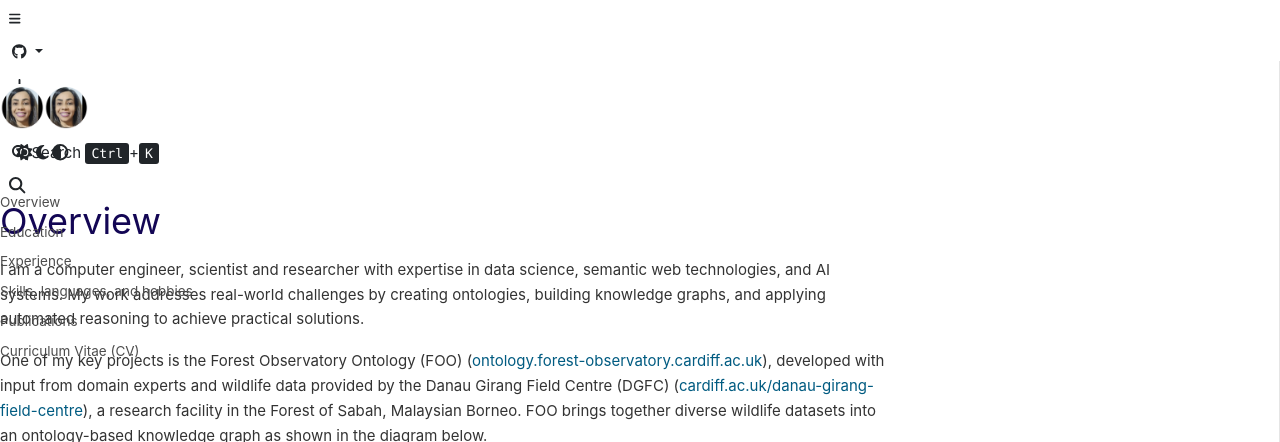
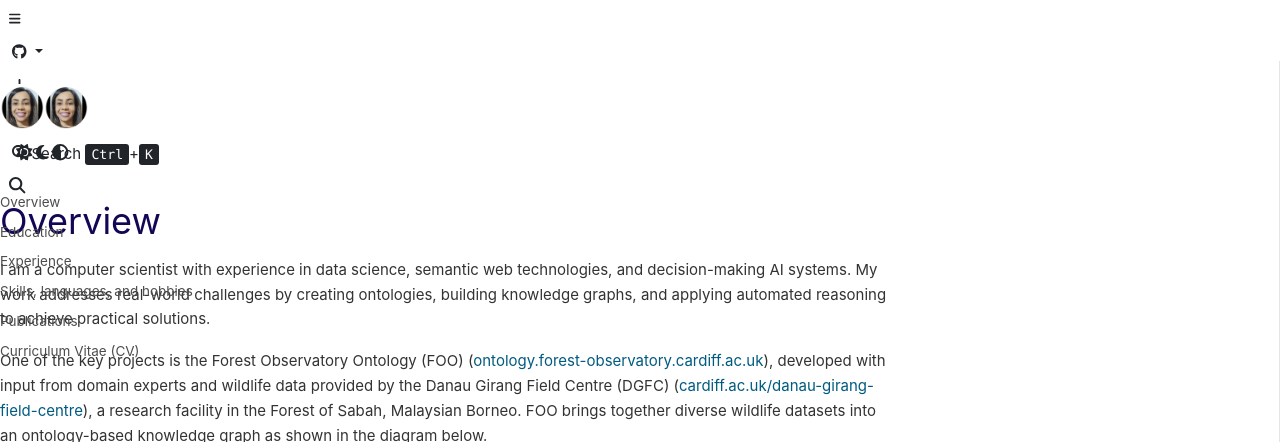
Before and after one commit to Naeima/Naeima, a Jupyter Book: the page built from _sources/intro.md, in a window 1280 px wide and 900 px high, scrolled down 968 px, cut to the strip 0-442 px from the top of the window. Built offline with Jupyter Book 1.0.4 settings and Sphinx 7.4.7 and the Sphinx Book theme 1.1.4, drawn with Linux system fonts in a browser that asks for light colours.

Commit message:
Add files via upload

```diff
--- a/_sources/intro.md
+++ b/_sources/intro.md
@@ -1,8 +1,8 @@
 ## Overview
 
-I am a computer engineer, scientist and researcher with expertise in data science, semantic web technologies, and AI systems. My work addresses real-world challenges by creating ontologies, building knowledge graphs, and applying automated reasoning to achieve practical solutions.
+I am a computer scientist with experience in data science, semantic web technologies, and decision-making AI systems.  My work addresses real-world challenges by creating ontologies, building knowledge graphs, and applying automated reasoning to achieve practical solutions.
 
-One of my key projects is the Forest Observatory Ontology (FOO) (ontology.forest-observatory.cardiff.ac.uk), developed with input from domain experts and wildlife data provided by the Danau Girang Field Centre (DGFC) (cardiff.ac.uk/danau-girang-field-centre), a research facility in the Forest of Sabah, Malaysian Borneo.
+One of the key projects is the Forest Observatory Ontology (FOO) (ontology.forest-observatory.cardiff.ac.uk), developed with input from domain experts and wildlife data provided by the Danau Girang Field Centre (DGFC) (cardiff.ac.uk/danau-girang-field-centre), a research facility in the Forest of Sabah, Malaysian Borneo.
 FOO brings together diverse wildlife datasets into an ontology-based knowledge graph as shown in the diagram below.
 
 
--- a/intro.html
+++ b/intro.html
@@ -319,8 +319,8 @@ title="Print to PDF"
 
   <section id="overview">
 <h1>Overview<a class="headerlink" href="#overview" title="Permalink to this headline">#</a></h1>
-<p>I am a computer engineer, scientist and researcher with expertise in data science, semantic web technologies, and AI systems. My work addresses real-world challenges by creating ontologies, building knowledge graphs, and applying automated reasoning to achieve practical solutions.</p>
-<p>One of my key projects is the Forest Observatory Ontology (FOO) (<a class="reference external" href="http://ontology.forest-observatory.cardiff.ac.uk">ontology.forest-observatory.cardiff.ac.uk</a>), developed with input from domain experts and wildlife data provided by the Danau Girang Field Centre (DGFC) (<a class="reference external" href="http://cardiff.ac.uk/danau-girang-field-centre">cardiff.ac.uk/danau-girang-field-centre</a>), a research facility in the Forest of Sabah, Malaysian Borneo.
+<p>I am a computer scientist with experience in data science, semantic web technologies, and decision-making AI systems.  My work addresses real-world challenges by creating ontologies, building knowledge graphs, and applying automated reasoning to achieve practical solutions.</p>
+<p>One of the key projects is the Forest Observatory Ontology (FOO) (<a class="reference external" href="http://ontology.forest-observatory.cardiff.ac.uk">ontology.forest-observatory.cardiff.ac.uk</a>), developed with input from domain experts and wildlife data provided by the Danau Girang Field Centre (DGFC) (<a class="reference external" href="http://cardiff.ac.uk/danau-girang-field-centre">cardiff.ac.uk/danau-girang-field-centre</a>), a research facility in the Forest of Sabah, Malaysian Borneo.
 FOO brings together diverse wildlife datasets into an ontology-based knowledge graph as shown in the diagram below.</p>
 <p><img alt="System Design" src="_images/FOODS.png" /></p>
 <p>This knowledge graph was used in training deep learning models and enabling semantic reasoning.
```
Also changed, not shown: searchindex.js.
